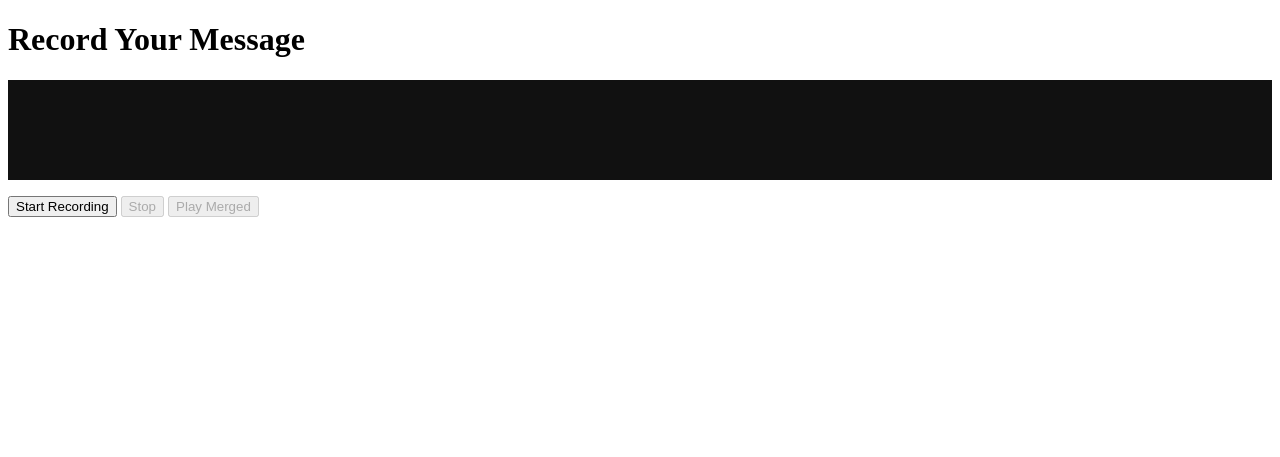
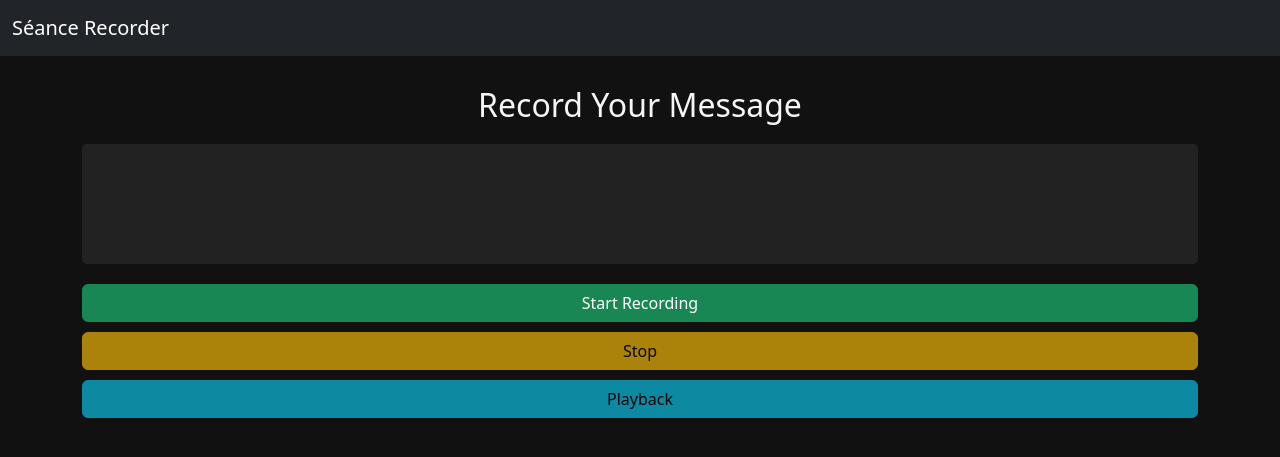
Before and after one commit to mlkeen/ghost-wave, a Flask app: page / in a window 1280 px wide. Shown: the top 457 px of the page. Run offline with Flask 3, Linux system fonts and the light colour scheme; some libraries are stand-ins or nearby versions.

Commit message:
improve look

```diff
--- a/templates/audience.html
+++ b/templates/audience.html
@@ -1,24 +1,53 @@
 <!DOCTYPE html>
-<html>
+<html lang="en">
 <head>
+  <meta charset="UTF-8">
+  <meta name="viewport" content="width=device-width, initial-scale=1">
   <title>Séance Recorder</title>
+
+  <!-- Bootstrap CSS -->
+  <link href="https://cdn.jsdelivr.net/npm/bootstrap@5.3.2/dist/css/bootstrap.min.css" rel="stylesheet">
+
   <script src="https://unpkg.com/wavesurfer.js"></script>
+
   <style>
+    body {
+      background-color: #111;
+      color: #f5f5f5;
+      padding-top: 70px;
+    }
     #waveform {
       width: 100%;
-      height: 100px;
-      background: #111;
-      margin-bottom: 1em;
+      height: 120px;
+      background: #222;
+      border-radius: 5px;
+      margin: 20px 0;
+    }
+    .btn-custom {
+      width: 100%;
+      margin-bottom: 10px;
     }
   </style>
 </head>
 <body>
-  <h1>Record Your Message</h1>
-  <div id="waveform"></div>
+  <!-- Navigation bar -->
+  <nav class="navbar navbar-expand-lg navbar-dark bg-dark fixed-top">
+    <div class="container-fluid">
+      <a class="navbar-brand" href="#">Séance Recorder</a>
+    </div>
+  </nav>
 
-  <button id="startBtn">Start Recording</button>
-  <button id="stopBtn" disabled>Stop</button>
-  <button id="playBtn" disabled>Play Merged</button>
+  <div class="container text-center">
+    <h2 class="my-3">Record Your Message</h2>
+    <div id="waveform"></div>
+
+    <button id="startBtn" class="btn btn-success btn-custom">Start Recording</button>
+    <button id="stopBtn" class="btn btn-warning btn-custom" disabled>Stop</button>
+    <button id="playBtn" class="btn btn-info btn-custom" disabled>Playback</button>
+  </div>
+
+  <!-- Bootstrap JS (for navbar responsiveness) -->
+  <script src="https://cdn.jsdelivr.net/npm/bootstrap@5.3.2/dist/js/bootstrap.bundle.min.js"></script>
 
   <script>
     let mediaRecorder, audioChunks = [];
@@ -51,6 +80,7 @@
     document.getElementById('stopBtn').onclick = () => {
       mediaRecorder.stop();
       document.getElementById('stopBtn').disabled = true;
+      document.getElementById('startBtn').disabled = false;
     };
 
     document.getElementById('playBtn').onclick = () => {
@@ -58,9 +88,9 @@
       const wavesurfer = WaveSurfer.create({
         container: '#waveform',
         waveColor: 'lightgray',
-        progressColor: '#00ff88'
+        progressColor: '#00ff88',
+        height: 120
       });
-
       wavesurfer.load(`/audio/merged_${uploadedFilename}`);
       wavesurfer.play();
     };
```
